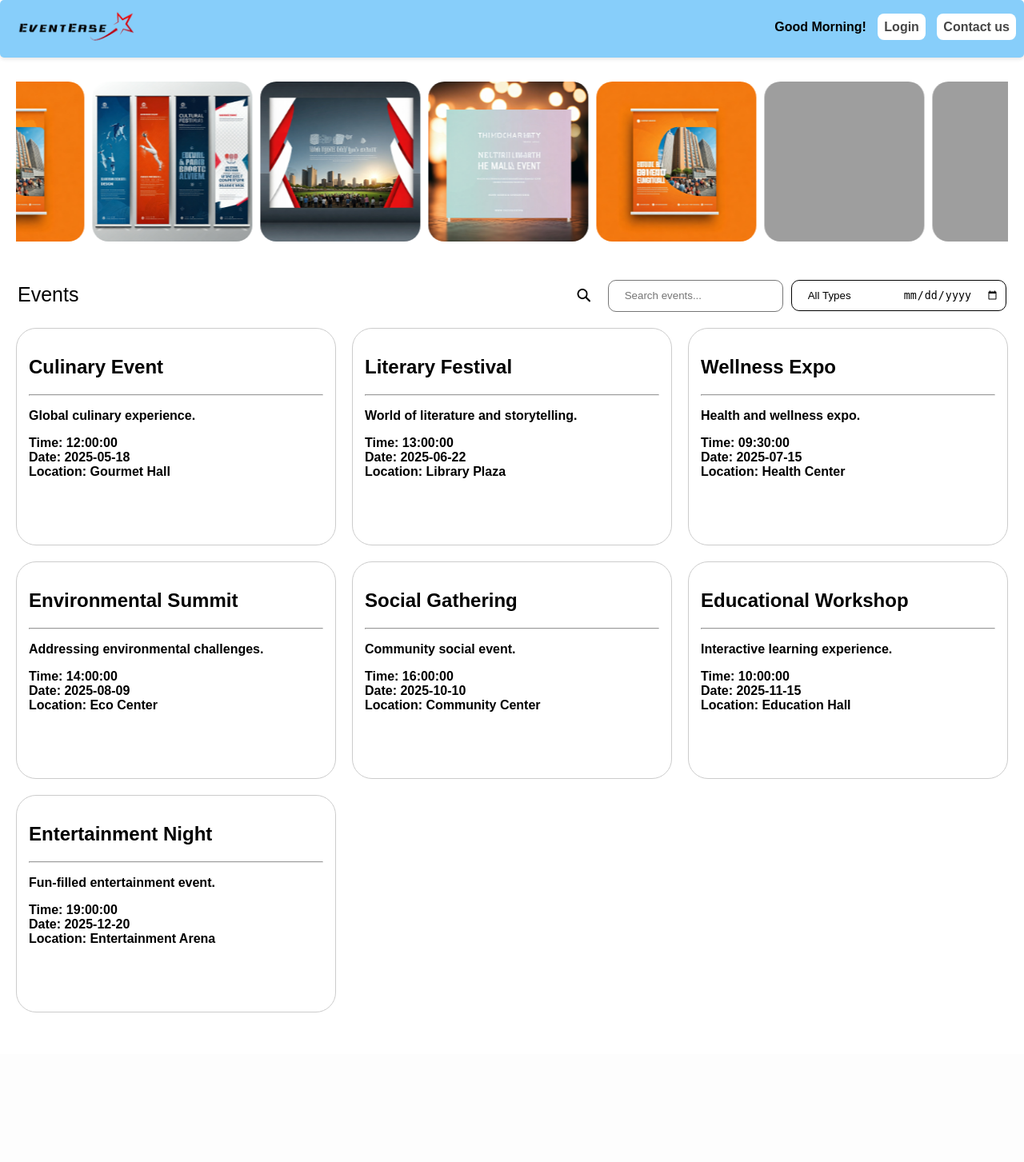
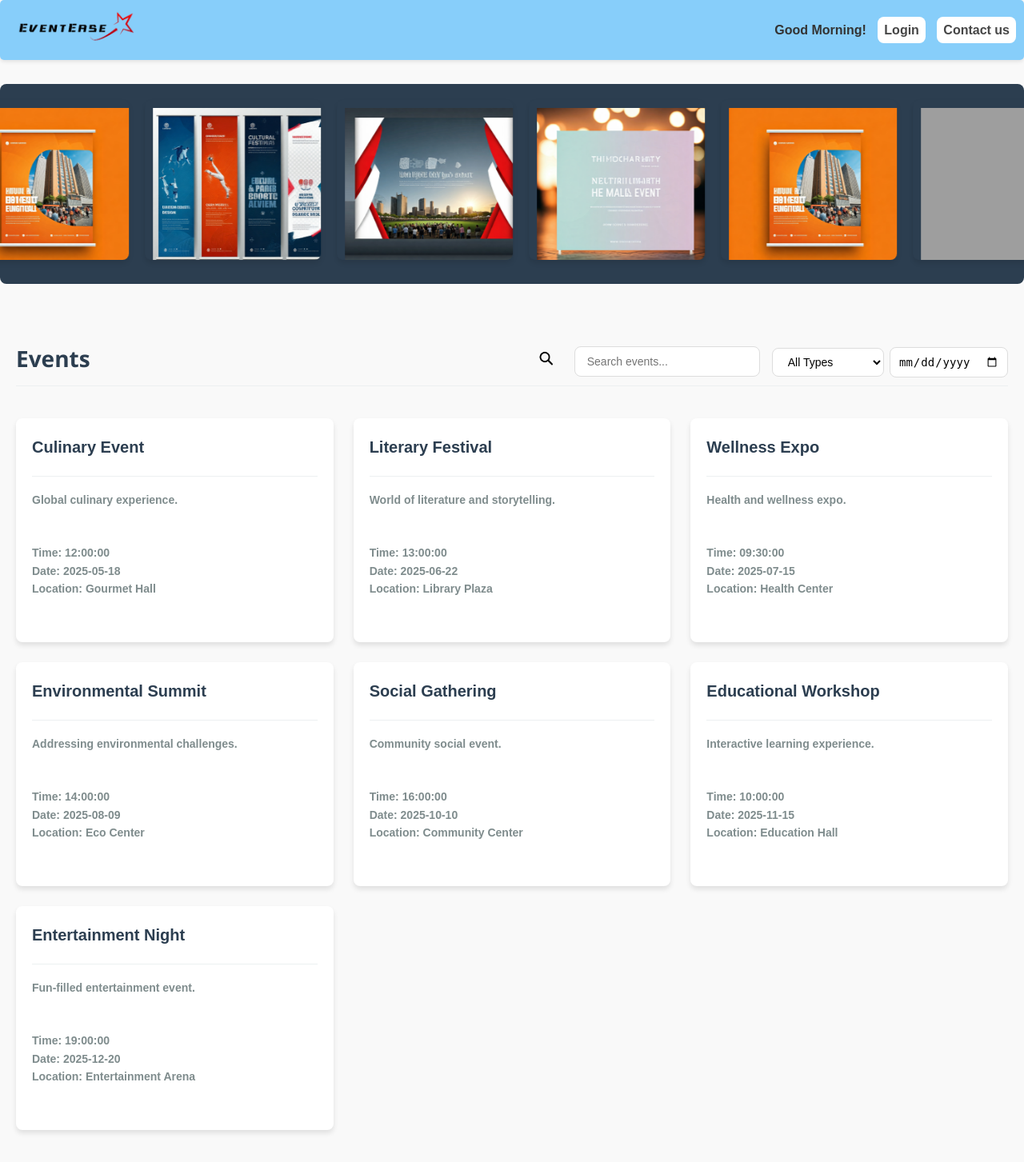
Before and after one commit to PasindhuHeshan/Eventease, a PHP site: page / in a window 1280 px wide. Shown: the whole page at 80% size. Before the commit the page ends 1266 px from the top, so only its background shows below. Run offline with PHP 8.4, Linux system fonts and the light colour scheme; data comes from the database, SQL or seed files in the repository; some libraries are stand-ins or nearby versions; grey boxes are pictures that could not be loaded.

Commit message:
Add design

```diff
--- a/app/Controllers/ReqController.php
+++ b/app/Controllers/ReqController.php
@@ -29,25 +29,7 @@ class ReqController{
             require __DIR__ . '/../views/events/RoleRequest.php';
         }
 
-        /*public function processreq(){
-            if ($_SERVER['REQUEST_METHOD'] === 'POST' && isset($_POST['submit'])) {
-                echo "<script> alert('data giya'); </script>";
-                $database = new Database(); // Ensure the database connection is created here
-                $username = isset($_POST['name']) ? $_POST['name'] : null;
-                $email = isset($_POST['email']) ? $_POST['email'] : null;
-                $role = isset($_POST['role']) ? $_POST['role'] : null;
-                $reason = isset($_POST['reason']) ? $_POST['reason'] : null;
-                $status = 'Pending';
-                $userModel->insertRoleRequest($username, $email, $role, $reason, $status, $database);
-                $userData = $this->usermodel->getUserData($username,$database);
-                require __DIR__ . '/../Views/events/userprofile.php';
-            }
-            else{
-                $userData = $this->usermodel->getUserData($username,$database);
-                require __DIR__ . '/../Views/events/userprofile.php';
-            }
 
-        }*/
 
         public function processreq(){
             if ($_SERVER['REQUEST_METHOD'] === 'POST' && isset($_POST['submit'])) {
@@ -59,12 +41,7 @@ class ReqController{
                 $status = isset($_POST['status']) ? $_POST['status'] : 'Pending'; // Default status if not provided
                 $database = new Database(); // Ensure the database connection is created here
 
-                if (isset($_GET['type']) && $_GET['type'] == "update") {
-                    $userModel = new UserModel();
-                    $userModel->updateRoleRequest($no, $role, $organization, $reason, $status, $database);
-                    header('Location: userprofile.php');
-                    exit();
-                } else {
+                if (isset($_GET['type']) && $_GET['type'] == "create") {
                     $userModel = new UserModel();
                     $userModel->insertRoleRequest($no, $role, $organization, $reason, $status, $database);
                     header('Location: userprofile.php');
@@ -72,7 +49,7 @@ class ReqController{
                 }
 
                 // Redirect or load a confirmation page
-                $userData = $this->usermodel->getUserData($username, $database);
+                //$userData = $this->usermodel->getUserData($username, $database);
                 //require __DIR__ . '/../Views/events/userprofile.php';
 
             }
--- a/app/views/events/RoleRequest.php
+++ b/app/views/events/RoleRequest.php
@@ -69,6 +69,7 @@
                 <?php foreach ($organization as $org) { ?>
                     <option value="<?php echo $org['orgno']; ?>" <?php if($roleData!= null && $roleData['organization']==$org['orgno']){ echo "selected";}?>><?php echo $org['orgname']; ?></option>
                 <?php } ?>
+
             </select>
 
             <label for="role">Role</label>
@@ -96,7 +97,7 @@
                 }
                 ?>
             </div><br><br>
-              <?php }  ?>
+            <?php }  ?>
                 <center>
                     <?php if (!$roleData) { ?>
                         <button type="submit" name="submit">Submit</button>
--- a/app/views/events/contactus.php
+++ b/app/views/events/contactus.php
@@ -65,6 +65,9 @@
                                 <input type="text" id="name" name="name" value="<?php echo htmlspecialchars($userData['fname'] ?? ''); ?>" readonly>
                             </td>
                         </tr>
+                        <?php if($userData['usertype']==3):?>
+                            <p>hello</p>
+                        <?php endif;?>
                         <tr>
                             <td><label for="email">Email</label></td>
                             <td>
--- a/app/views/events/upcoming.php
+++ b/app/views/events/upcoming.php
@@ -3,7 +3,7 @@
     <link rel="stylesheet" type="text/css" href="./css/upcomingstyle.css">
 </head>
 <body class="mainbody2">
-    <div class="topics2">Registed Events</div>
+    <div class="topics2">Registered Events</div>
     <div class="card-container2">
         <?php if (!empty($upevents)): ?>
             <?php foreach ($upevents as $data): ?>
--- a/public/css/indexstyle.css
+++ b/public/css/indexstyle.css
@@ -1,32 +1,64 @@
+/* indexstyle.css */
 main {
     width: 73%;
-    height: 89%;
+    height: calc(100vh - 40px);
     float: left;
+    padding: 20px;
+    box-sizing: border-box;
+    overflow-y: auto;
+}
+.sliding-panel {
+    position: relative;
+    overflow: hidden;
+    width: 100%;
+    margin-top: 30px;
 }
 
 .rside {
     width: 27%;
     float: right;
-    height: 89%;
+    height: calc(100vh - 40px);
+    padding: 20px;
+    box-sizing: border-box;
+    background-color: var(--light-gray);
+    border-left: 1px solid #ddd;
+    overflow-y: auto;
 }
 
 body {
     margin: 0;
     overflow: hidden;
+    font-family: 'Segoe UI', Tahoma, Geneva, Verdana, sans-serif;
 }
 
-.event img{
-    margin: 10px 0px;
+@media (max-width: 1024px) {
+    main {
+        width: 100%;
+    }
+
+    .rside {
+        width: 100%;
+        height: auto;
+        float: none;
+        border-left: none;
+        border-top: 1px solid #ddd;
+    }
 }
 
-.panel-content p{
-    font-size: small;
+/* Hide scrollbar but keep functionality */
+::-webkit-scrollbar {
+    width: 8px;
 }
 
-.box .sliding-panel{
-    float:none;
+::-webkit-scrollbar-track {
+    background: #f1f1f1;
 }
 
-.sliding-panel .panel-content{
-    float: none;
+::-webkit-scrollbar-thumb {
+    background: #c1c1c1;
+    border-radius: 4px;
 }
+
+::-webkit-scrollbar-thumb:hover {
+    background: #a8a8a8;
+}
--- a/public/css/mainstyle.css
+++ b/public/css/mainstyle.css
@@ -1,108 +1,156 @@
+/* mainstyle.css */
+:root {
+    --primary-color: #2c3e50;
+    --secondary-color: #3498db;
+    --accent-color: #e74c3c;
+    --light-gray: #ecf0f1;
+    --dark-gray: #7f8c8d;
+    --white: #ffffff;
+    --box-shadow: 0 4px 6px rgba(0, 0, 0, 0.1);
+    --border-radius: 8px;
+    --transition: all 0.3s ease;
+}
+
 .mainbody {
-    font-family: Arial, Helvetica, sans-serif;
-    font-size: normal;
+    font-family: 'Segoe UI', Tahoma, Geneva, Verdana, sans-serif;
+    font-size: 16px;
+    line-height: 1.6;
+    color: #333;
+    background-color: #f9f9f9;
     overflow: auto;
+
 }
 
 html, body {
     height: 100%;
+    margin: 0;
+    padding: 0;
 }
 
-div > div {
-    float: right;
-    font-family: Arial, Helvetica, sans-serif;
-    font-weight: bold;
+.topics {
+    font-size: 28px;
+    font-weight: 600;
+    margin: 20px 0;
+    color: var(--primary-color);
+    display: flex;
+    justify-content: space-between;
+    align-items: center;
+    padding-bottom: 10px;
+    border-bottom: 1px solid var(--light-gray);
 }
 
 .icons {
     display: flex;
     align-items: center;
-    justify-content: center;
-    margin-top: -4px;
-    column-gap: 10px;
-}
-
-.icons form, .searchbar {
-    border-radius: 10px;
-    margin: 0px;
-    border-style: solid;
-    border-width: 1px;
+    gap: 15px;
 }
 
 .searchbar {
-    height: 28px;
-    padding: 5px 20px;
+    height: 36px;
+    padding: 0 15px;
+    border: 1px solid #ddd;
+    border-radius: var(--border-radius);
+    font-size: 14px;
+    transition: var(--transition);
+    width: 200px;
+    margin-top: 7px;
+}
+
+.searchbar:focus {
+    outline: none;
+    border-color: var(--secondary-color);
+    box-shadow: 0 0 0 2px rgba(52, 152, 219, 0.2);
+}
+
+.icons form select {
+    height: 36px;
+    padding: 0 15px;
+    border: 1px solid #ddd;
+    border-radius: var(--border-radius);
+    background-color: var(--white);
+    font-size: 14px;
+    cursor: pointer;
+    transition: var(--transition);
+}
+
+.icons form select:focus {
+    outline: none;
+    border-color: var(--secondary-color);
 }
 
 .datefilter {
-    margin: 8px;
-    border: none;
-}
-
-.icons form select {
-    appearance: none;
-    border: none;
-    background-color: #fff;
-    padding: 5px 20px;
-    border-radius: 10px;
-    cursor: pointer;
-    margin-bottom: 6px;
-}
-
-.topics {
-    font-size: 25px;
-    font-weight: 300;
-    margin: 22px;
-    margin-bottom: 7px;
-    padding: auto;
+    height: 36px;
+    padding: 0 10px;
+    border: 1px solid #ddd;
+    border-radius: var(--border-radius);
+    font-size: 14px;
 }
 
 .card-container {
     display: grid;
-    grid-template-columns: repeat(auto-fit, minmax(300px, 1fr));
-    grid-gap: 20px;
-    padding: 20px;
-}
-
-.card-container a {
-    text-decoration: none;
-    color: black;
+    grid-template-columns: repeat(auto-fill, minmax(300px, 1fr));
+    gap: 25px;
+    padding: 20px 0;
 }
 
 .card {
+    background-color: var(--white);
+    border-radius: var(--border-radius);
+    box-shadow: var(--box-shadow);
+    padding: 20px;
+    transition: var(--transition);
     height: 240px;
-    background-color: white;
-    border: 1px solid #ccc;
-    border-radius: 25px;
-    padding: 15px;
-    text-align: justify;
-    transition: transform 0.3s ease-in-out;
+    display: flex;
+    flex-direction: column;
+    border: none;
 }
 
 .card:hover {
-    transform: scale(1.05); /* Add zoom effect on hover */
-    border: 1px solid #ccc; /* Remove blue border effect */
+    transform: translateY(-5px);
+    box-shadow: 0 10px 20px rgba(0, 0, 0, 0.1);
 }
 
-.eventtype {
-    display: none;
+.card h2 {
+    font-size: 20px;
+    margin: 0 0 10px 0;
+    color: var(--primary-color);
 }
 
-ul {
-    list-style-type: none;
+.card hr {
+    border: 0;
+    height: 1px;
+    background-color: var(--light-gray);
+    margin: 10px 0;
+}
+
+.card p {
+    margin: 8px 0;
+    font-size: 14px;
+    color: var(--dark-gray);
+    flex-grow: 1;
+    overflow: hidden;
+    text-overflow: ellipsis;
+}
+
+.card p strong {
+    color: var(--primary-color);
 }
 
 .sliding-panel {
     position: relative;
     overflow: hidden;
     width: 100%;
-    height: 50%; /* Adjust height as needed */
+    height: 250px;
+    background-color: var(--primary-color);
+    border-radius: var(--border-radius);
+    margin-bottom: 30px;
 }
 
 .panel-content {
     display: flex;
-    column-gap: 10px;
-    animation: scroll 20s linear infinite; /* Adjust the duration as needed */
+    gap: 20px;
+    padding: 20px;
+    animation: scroll 30s linear infinite;
 }
 
 @keyframes scroll {
@@ -116,37 +164,52 @@ ul {
 
 .event {
     position: relative;
-    display: inline-block;
-    width: 200px;
-    height: auto;
-    justify-items: center;
+    min-width: 220px;
+    height: 200px;
+    border-radius: var(--border-radius);
+    overflow: hidden;
+    box-shadow: var(--box-shadow);
 }
 
 .event img {
-    width: 200px;
-    height: 200px;
+    width: 100%;
+    height: 100%;
+    object-fit: cover;
     display: block;
-    border-radius: 20px;
 }
 
 .event-details {
     position: absolute;
-    bottom: 10px;
-    top: 10px;
-    background-color: rgba(0, 0, 0, 0.5);
-    color: white;
-    padding: 20px;
-    border-radius: 20px;
+    top: 0;
+    left: 0;
+    right: 0;
+    bottom: 0;
+    background: linear-gradient(to top, rgba(0,0,0,0.8), rgba(0,0,0,0.2));
+    color: var(--white);
+    padding: 15px;
+    display: flex;
+    flex-direction: column;
+    justify-content: flex-end;
     opacity: 0;
-    transition: opacity 0.5s ease-in-out;
-    width: -webkit-fill-available;
-    height: -webkit-fill-available;
+    transition: var(--transition);
 }
 
 .event:hover .event-details {
     opacity: 1;
 }
 
+.event-details h4 {
+    margin: 0 0 5px 0;
+    font-size: 16px;
+}
+
+.event-details p {
+    margin: 3px 0;
+    font-size: 12px;
+    color: rgba(255,255,255,0.8);
+}
+
 .box {
-    margin: 20px;
+    margin: 0;
+    padding: 0;
 }
```
Also changed, not shown: public/css/upcomingstyle.css (+44 -10 lines).
